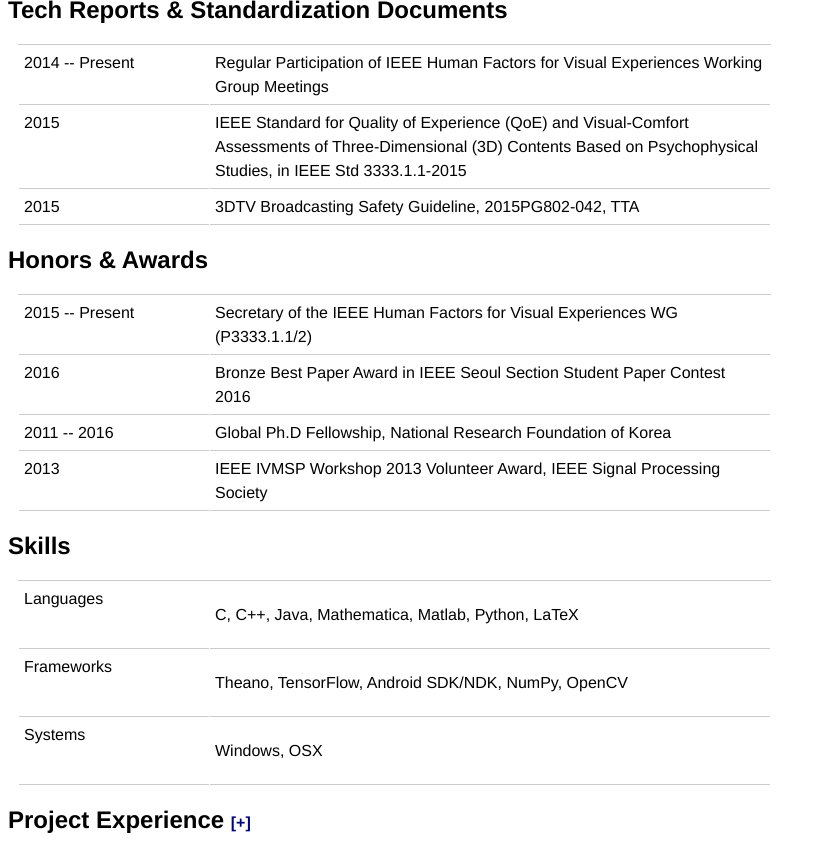
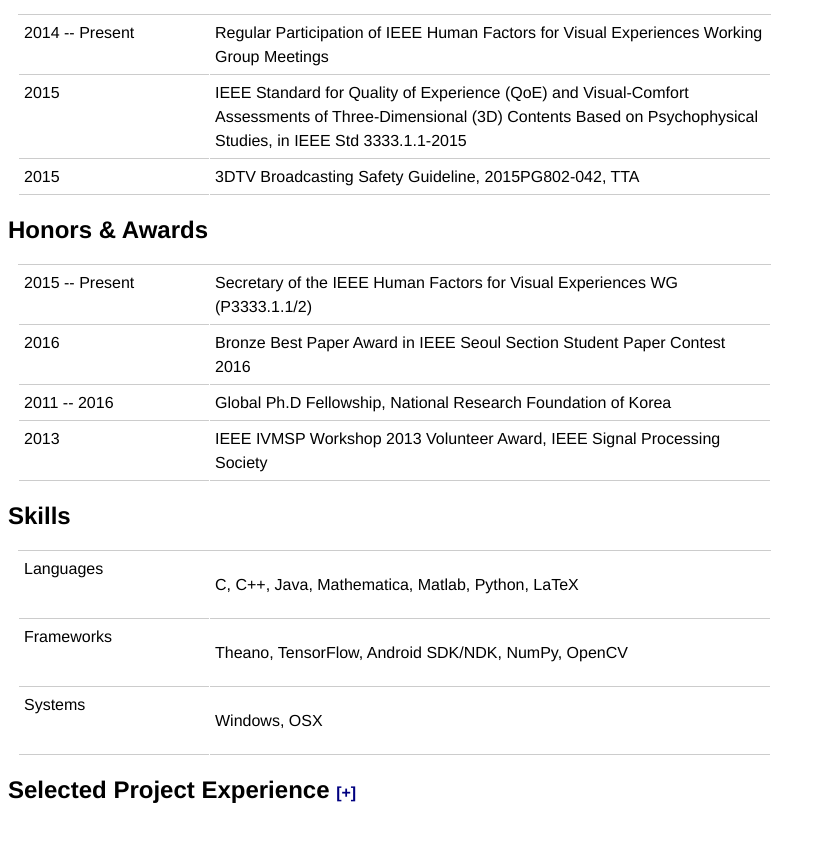
Before and after one commit to jongyookim/jykim.github.io, a Jekyll site: the page built from index.md, in a window 1280 px wide and 1400 px high, scrolled down 5718 px, cut to the strip 546-1400 px from the top of the window. Shown: the whole strip, without its empty margins (0-826 px from the left). Built offline with Jekyll 4.4.1, drawn with Linux system fonts in a browser that asks for light colours; after the commit the page ends 7088 px from its top, so only the background shows below that.

Commit message:
web update

```diff
--- a/_layouts/default.html
+++ b/_layouts/default.html
@@ -7,16 +7,32 @@
 </head>
 <body>
 
-
 <div id="header">
-  <span class='big'>{{ site.title }}</span>
-  <span class='small'>{{ site.subtitle }}</span>
+  <!--<span class='big'>{{ site.title }}</span>
+  <span class='small'>{{ site.subtitle }}</span>-->
 </div>
 
-<div id="nav">
+<div id="layer_fixed">
+  <table cellspacing="0" cellpadding="0" style="width:100%; height:100%;">
+    <tr>
+      <td style="vertical-align: middle; padding-left: 20px; padding-right: 20px;">
+        <span class='big'>{{ site.title }}</span>
+      </td>
+
+      <td style="vertical-align: middle; text-align: right; padding-left: 20px; padding-right: 20px;">
+        <div id="nav">
+          <a href="{{ 'index.html' | relative_url }}">CV</a> |
+          <a href="{{ 'two.html'   | relative_url }}">Contact</a>
+        </div>
+      </td>
+    </tr>
+  </table>
+</div>
+
+<!--<div id="nav">
   <a href="{{ 'index.html' | relative_url }}">CV</a> |
   <a href="{{ 'two.html'   | relative_url }}">Contact</a>
-</div>
+</div>-->
 
 <div id="content">
   {{ content }}
--- a/css/style.css
+++ b/css/style.css
@@ -17,10 +17,8 @@
 }
 
 
-
-
 #header {
-  padding: 4px;
+  padding: 15px;
 }
 
 #header .big {
@@ -39,6 +37,27 @@
 }
 
 
+#layer_fixed {
+  height:40px;
+  width:100%;
+  color: #555;
+  font-size:12px;
+  position:fixed;
+  z-index:999;
+  top:0px;
+  left:0px;
+  /*-webkit-box-shadow: 0 1px 2px 0 #777;*/
+  /*box-shadow: 0 1px 2px 0 #777;*/
+  background-color:#ccc;
+}
+
+#layer_fixed .big {
+  font-size:   140%;
+  font-weight: bold;
+}
+
+
+
 table.cv{
   border-collapse: separate;
   border-spacing: 1px;
@@ -49,12 +68,13 @@
   /*font-weight: bold;*/
   /*margin : 20px 20px;*/
 }
-table.type04 th, td {
+table.cv th, td {
   padding: 15px;
   font-weight: normal;
   /*vertical-align: top;*/
   /*border-bottom: 1px solid #ccc;*/
 }
+
 
 table.type04 {
   border-collapse: separate;
--- a/index.md
+++ b/index.md
@@ -463,7 +463,7 @@
 
 
 
-<h2>Project Experience
+<h2>Selected Project Experience
 <a href='javascript: none' onclick='toggle("proj_exp")'><font size="3">[+]</font></a><br>
 </h2>
 <div id="proj_exp" style="display: none" markdown="1">
```
Also changed, not shown: other parts of index.md (+1 -1 lines).
